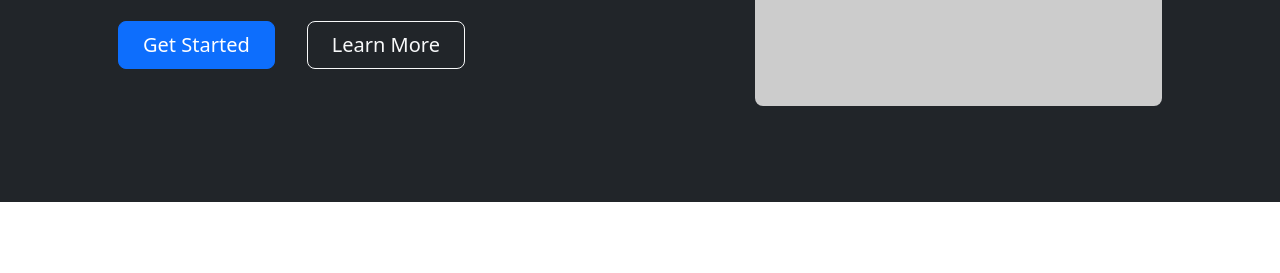
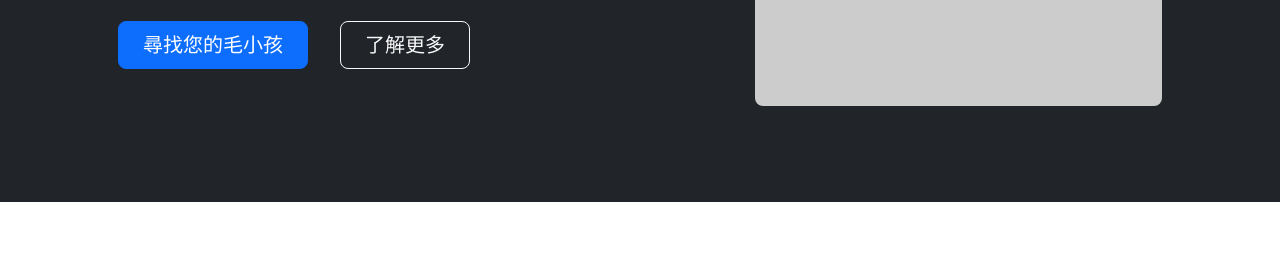
Before and after one commit to Zhaojain/chihlee-one-group-, a plain HTML site: page index.html in a window 1280 px wide. Shown: the part 317-590 px from the top of the page. Drawn offline with nearby package versions, Linux system fonts and the light colour scheme; placeholder pictures from the web are drawn by us.

Commit message:
change botton text in index-page

```diff
--- a/index.html
+++ b/index.html
@@ -54,8 +54,8 @@
                                 <h1 class="display-5 fw-bolder text-white mb-2">與毛孩共享生活，從此開始</h1>
                                 <p class="lead fw-normal text-white-50 mb-4">我們致力於為您和您的寵物提供一站式服務，從領養到日常用品，讓寵物生活更美好！</p>
                                 <div class="d-grid gap-3 d-sm-flex justify-content-sm-center justify-content-xl-start">
-                                    <a class="btn btn-primary btn-lg px-4 me-sm-3" href="#features">Get Started</a>
-                                    <a class="btn btn-outline-light btn-lg px-4" href="#!">Learn More</a>
+                                    <a class="btn btn-primary btn-lg px-4 me-sm-3" href="#features">尋找您的毛小孩</a>
+                                    <a class="btn btn-outline-light btn-lg px-4" href="#!">了解更多</a>
                                 </div>
                             </div>
                         </div>
```
